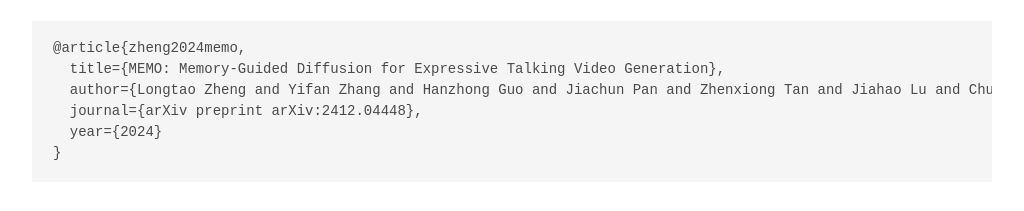
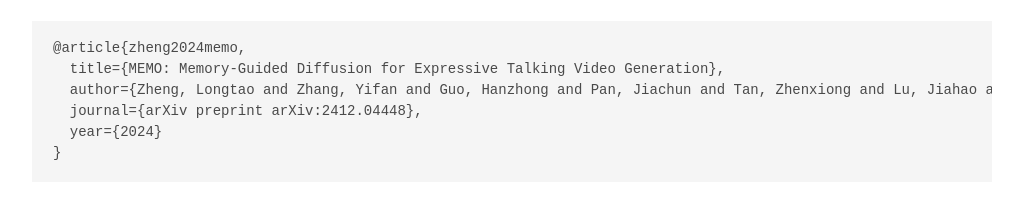
Before and after one commit to memoavatar/memoavatar.github.io, a plain HTML site: page index.html in a window 1280 px wide. Shown: the part 5982-6193 px from the top of the page, without its empty margins (128-1152 px from the left). Drawn offline with nearby package versions, Linux system fonts and the light colour scheme; some icons are missing; a web font is replaced by a local one.

Commit message:
Update citation

```diff
--- a/index.html
+++ b/index.html
@@ -574,7 +574,7 @@
       <h2 class="title">Citation</h2>
     <pre><code>@article{zheng2024memo,
   title={MEMO: Memory-Guided Diffusion for Expressive Talking Video Generation},
-  author={Longtao Zheng and Yifan Zhang and Hanzhong Guo and Jiachun Pan and Zhenxiong Tan and Jiahao Lu and Chuanxin Tang and Bo An and Shuicheng Yan},
+  author={Zheng, Longtao and Zhang, Yifan and Guo, Hanzhong and Pan, Jiachun and Tan, Zhenxiong and Lu, Jiahao and Tang, Chuanxin and An, Bo and Yan, Shuicheng},
   journal={arXiv preprint arXiv:2412.04448},
   year={2024}
 }</code></pre>
```
